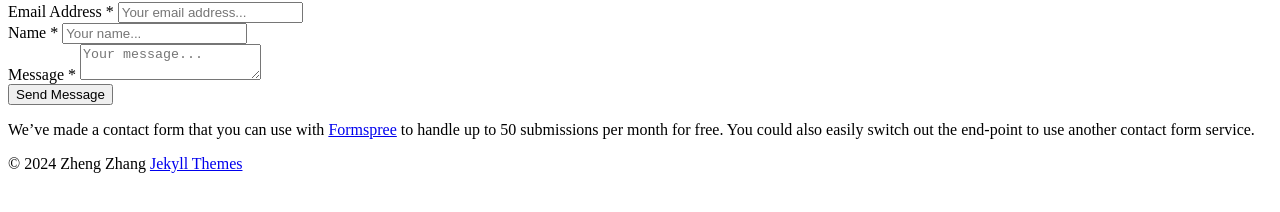
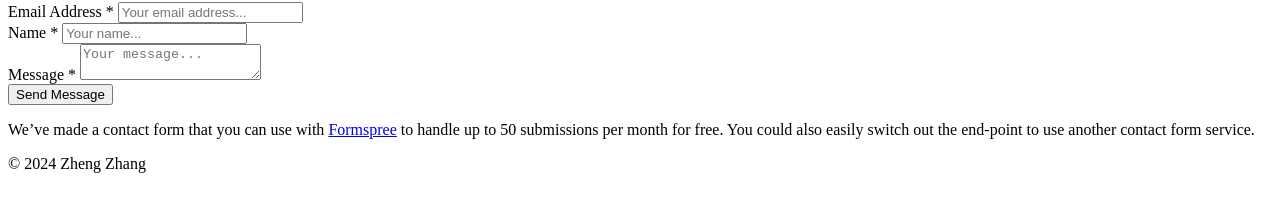
Before and after one commit to zzhang0123/zzhang0123.github.io, a Jekyll site: the page built from _pages/contact.md, in a window 1280 px wide. Shown: the part 331-543 px from the top of the page. Built offline with Jekyll 4.4.1, drawn with Linux system fonts in a browser that asks for light colours; nearby versions of some CDN libraries; some web fonts are replaced.

Commit message:
Initial commit

```diff
--- a/_includes/footer.html
+++ b/_includes/footer.html
@@ -2,7 +2,7 @@
 
 	<div class="footer__copyright">
 		<span>© {{ 'now' | date: "%Y" }} {{ site.data.settings.basic_settings.site_title }}</span>
-		<a href="https://jekyllthemes.io" target="_blank">Jekyll Themes</a>
+		<a href="https://zh-zhang.com" target="_self"> </a>
 	</div>
 
 </footer>
```
Also changed, not shown: _pages/contact.md (+1 -1 lines), images/favicon.png.
